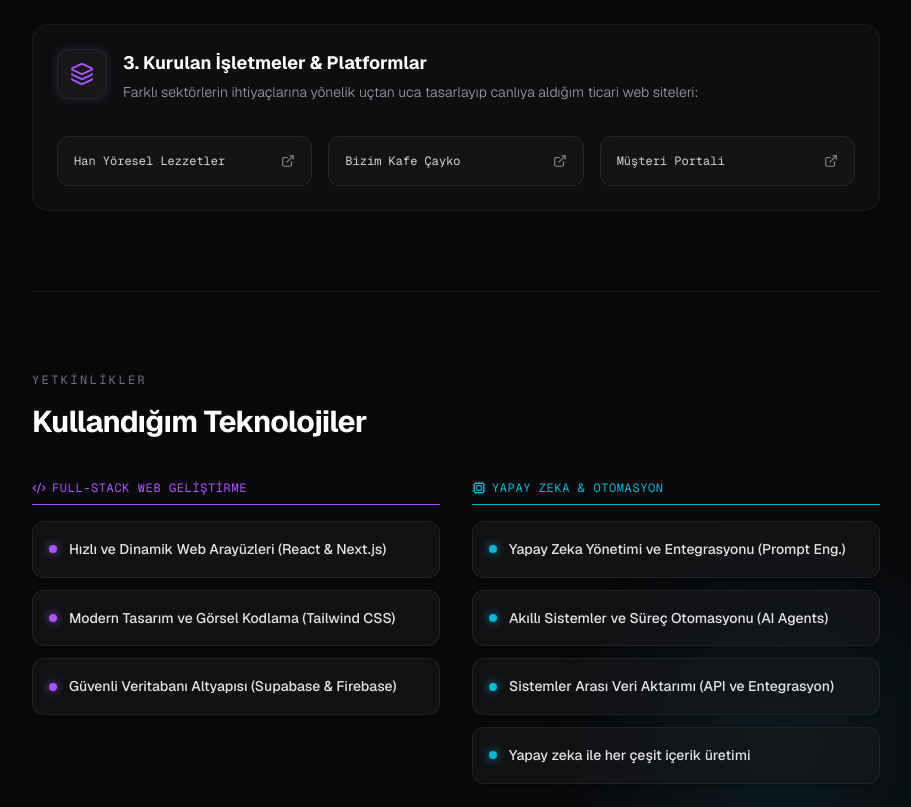
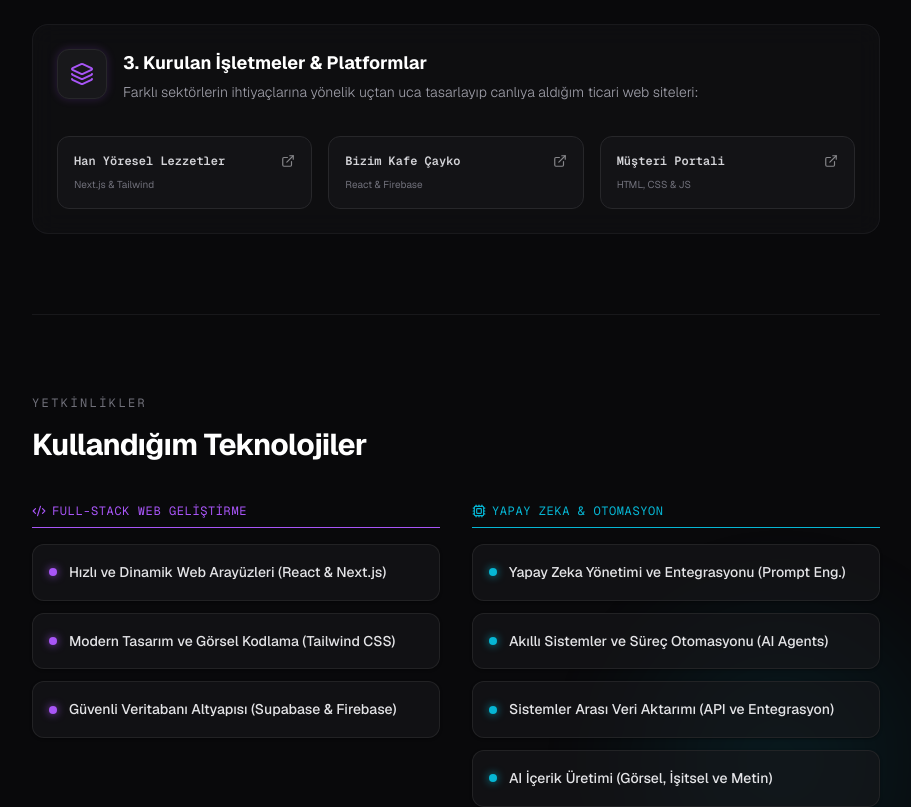
Before and after one commit to ahmetyasinaktrkoseakut-ui/web-sitem, a Next.js app: page / in a window 1280 px wide. Shown: the part 1840-2647 px from the top of the page, without its empty margins (184-1095 px from the left). Built offline with nearby package versions, Linux system fonts and the light colour scheme.

Commit message:
Image Optimizasyonu, Teknoloji Etiketleri ve AI ifadesi Guncellemesi

```diff
--- a/src/app/page.tsx
+++ b/src/app/page.tsx
@@ -1,6 +1,7 @@
 "use client";
 
 import React, { useState } from "react";
+import Image from "next/image";
 import {
   Terminal,
   Mail,
@@ -144,12 +145,15 @@ export default function Home() {
           <div className="space-y-8 max-w-3xl mx-auto">
 
             {/* Ortalanmış Profil Fotoğrafı ve Neon Parlama Hareketi */}
-            <div className="relative w-36 h-36 sm:w-44 sm:h-44 mx-auto rounded-full p-1 bg-gradient-to-tr from-accent-purple via-zinc-800 to-accent-blue shadow-[0_0_30px_rgba(168,85,247,0.35)] select-none">
+            <div className="relative w-36 h-36 sm:w-44 sm:h-44 mx-auto rounded-full p-1 bg-gradient-to-tr from-accent-purple via-zinc-800 to-accent-blue shadow-[0_0_30px_rgba(168,85,247,0.35)] select-none hover:shadow-[0_0_40px_rgba(168,85,247,0.55)] transition-all duration-500 hover:scale-[1.03] group">
               <div className="w-full h-full rounded-full overflow-hidden border border-zinc-950/80 bg-zinc-900">
-                <img
+                <Image
                   src="/ahmet-yasin.jpg"
                   alt="Ahmet Yasin Aktürk"
-                  className="w-full h-full object-cover scale-105"
+                  width={176}
+                  height={176}
+                  className="w-full h-full object-cover scale-105 group-hover:scale-110 transition-transform duration-500"
+                  priority
                 />
               </div>
               {/* Arka plan glow efekti */}
@@ -236,12 +240,14 @@ export default function Home() {
           <div className="grid grid-cols-1 md:grid-cols-2 gap-8">
 
             {/* 1. Fırtına AI */}
-            <div className="glass-card rounded-2xl overflow-hidden flex flex-col h-full">
-              <div className="relative h-56 w-full bg-zinc-900/60 border-b border-zinc-800/80">
-                <img
+            <div className="glass-card rounded-2xl overflow-hidden flex flex-col h-full group">
+              <div className="relative h-56 w-full bg-zinc-900/60 border-b border-zinc-800/80 overflow-hidden">
+                <Image
                   src="/firtina-ai.png"
                   alt="Fırtına AI"
-                  className="w-full h-full object-cover opacity-95 hover:opacity-100 transition-opacity"
+                  width={500}
+                  height={300}
+                  className="w-full h-full object-cover opacity-90 group-hover:opacity-100 group-hover:scale-105 transition-all duration-500"
                 />
               </div>
               <div className="p-6 flex flex-col flex-grow justify-between space-y-3">
@@ -255,12 +261,14 @@ export default function Home() {
             </div>
 
             {/* 2. ESOGÜ ABYS */}
-            <div className="glass-card rounded-2xl overflow-hidden flex flex-col h-full">
-              <div className="relative h-56 w-full bg-zinc-900/60 border-b border-zinc-800/80">
-                <img
+            <div className="glass-card rounded-2xl overflow-hidden flex flex-col h-full group">
+              <div className="relative h-56 w-full bg-zinc-900/60 border-b border-zinc-800/80 overflow-hidden">
+                <Image
                   src="/esogu-abys.png"
                   alt="ESOGÜ ABYS Akreditasyon Sistemi"
-                  className="w-full h-full object-cover opacity-95 hover:opacity-100 transition-opacity"
+                  width={500}
+                  height={300}
+                  className="w-full h-full object-cover opacity-90 group-hover:opacity-100 group-hover:scale-105 transition-all duration-500"
                 />
               </div>
               <div className="p-6 flex flex-col flex-grow justify-between space-y-3">
@@ -292,28 +300,37 @@ export default function Home() {
                   href="https://hanyoresellezzetler.vercel.app/"
                   target="_blank"
                   rel="noopener noreferrer"
-                  className="flex items-center justify-between p-4 rounded-xl bg-zinc-900/60 border border-zinc-800 hover:border-accent-purple/50 text-zinc-300 hover:text-white transition-all text-xs font-mono group"
+                  className="flex flex-col justify-between p-4 rounded-xl bg-zinc-900/60 border border-zinc-800 hover:border-accent-purple/50 text-zinc-300 hover:text-white transition-all group space-y-2"
                 >
-                  <span>Han Yöresel Lezzetler</span>
-                  <ExternalLink className="w-3.5 h-3.5 opacity-60 group-hover:opacity-100 transition-opacity" />
+                  <div className="flex items-center justify-between w-full text-xs font-mono">
+                    <span className="font-semibold">Han Yöresel Lezzetler</span>
+                    <ExternalLink className="w-3.5 h-3.5 opacity-60 group-hover:opacity-100 transition-opacity" />
+                  </div>
+                  <span className="text-[10px] text-zinc-500 font-sans group-hover:text-zinc-400 transition-colors">Next.js & Tailwind</span>
                 </a>
                 <a
                   href="https://bizimkafecayko.vercel.app/"
                   target="_blank"
                   rel="noopener noreferrer"
-                  className="flex items-center justify-between p-4 rounded-xl bg-zinc-900/60 border border-zinc-800 hover:border-accent-purple/50 text-zinc-300 hover:text-white transition-all text-xs font-mono group"
+                  className="flex flex-col justify-between p-4 rounded-xl bg-zinc-900/60 border border-zinc-800 hover:border-accent-purple/50 text-zinc-300 hover:text-white transition-all group space-y-2"
                 >
-                  <span>Bizim Kafe Çayko</span>
-                  <ExternalLink className="w-3.5 h-3.5 opacity-60 group-hover:opacity-100 transition-opacity" />
+                  <div className="flex items-center justify-between w-full text-xs font-mono">
+                    <span className="font-semibold">Bizim Kafe Çayko</span>
+                    <ExternalLink className="w-3.5 h-3.5 opacity-60 group-hover:opacity-100 transition-opacity" />
+                  </div>
+                  <span className="text-[10px] text-zinc-500 font-sans group-hover:text-zinc-400 transition-colors">React & Firebase</span>
                 </a>
                 <a
                   href="https://deft-cucurucho-cf2b29.netlify.app/"
                   target="_blank"
                   rel="noopener noreferrer"
-                  className="flex items-center justify-between p-4 rounded-xl bg-zinc-900/60 border border-zinc-800 hover:border-accent-purple/50 text-zinc-300 hover:text-white transition-all text-xs font-mono group"
+                  className="flex flex-col justify-between p-4 rounded-xl bg-zinc-900/60 border border-zinc-800 hover:border-accent-purple/50 text-zinc-300 hover:text-white transition-all group space-y-2"
                 >
-                  <span>Müşteri Portali</span>
-                  <ExternalLink className="w-3.5 h-3.5 opacity-60 group-hover:opacity-100 transition-opacity" />
+                  <div className="flex items-center justify-between w-full text-xs font-mono">
+                    <span className="font-semibold">Müşteri Portali</span>
+                    <ExternalLink className="w-3.5 h-3.5 opacity-60 group-hover:opacity-100 transition-opacity" />
+                  </div>
+                  <span className="text-[10px] text-zinc-500 font-sans group-hover:text-zinc-400 transition-colors">HTML, CSS & JS</span>
                 </a>
               </div>
             </div>
@@ -378,7 +395,7 @@ export default function Home() {
 
                 <div className="p-4 rounded-xl bg-zinc-900/60 border border-zinc-800/80 hover:border-accent-blue/40 hover:bg-zinc-900/85 transition-all flex items-center space-x-3 shadow-sm shadow-black/30">
                   <div className="w-2 h-2 rounded-full bg-accent-blue shadow-[0_0_8px_rgba(6,182,212,0.8)] flex-shrink-0"></div>
-                  <span className="text-xs sm:text-sm text-zinc-200 font-medium leading-relaxed">Yapay zeka ile her çeşit içerik üretimi</span>
+                  <span className="text-xs sm:text-sm text-zinc-200 font-medium leading-relaxed">AI İçerik Üretimi (Görsel, İşitsel ve Metin)</span>
                 </div>
               </div>
             </div>
```
